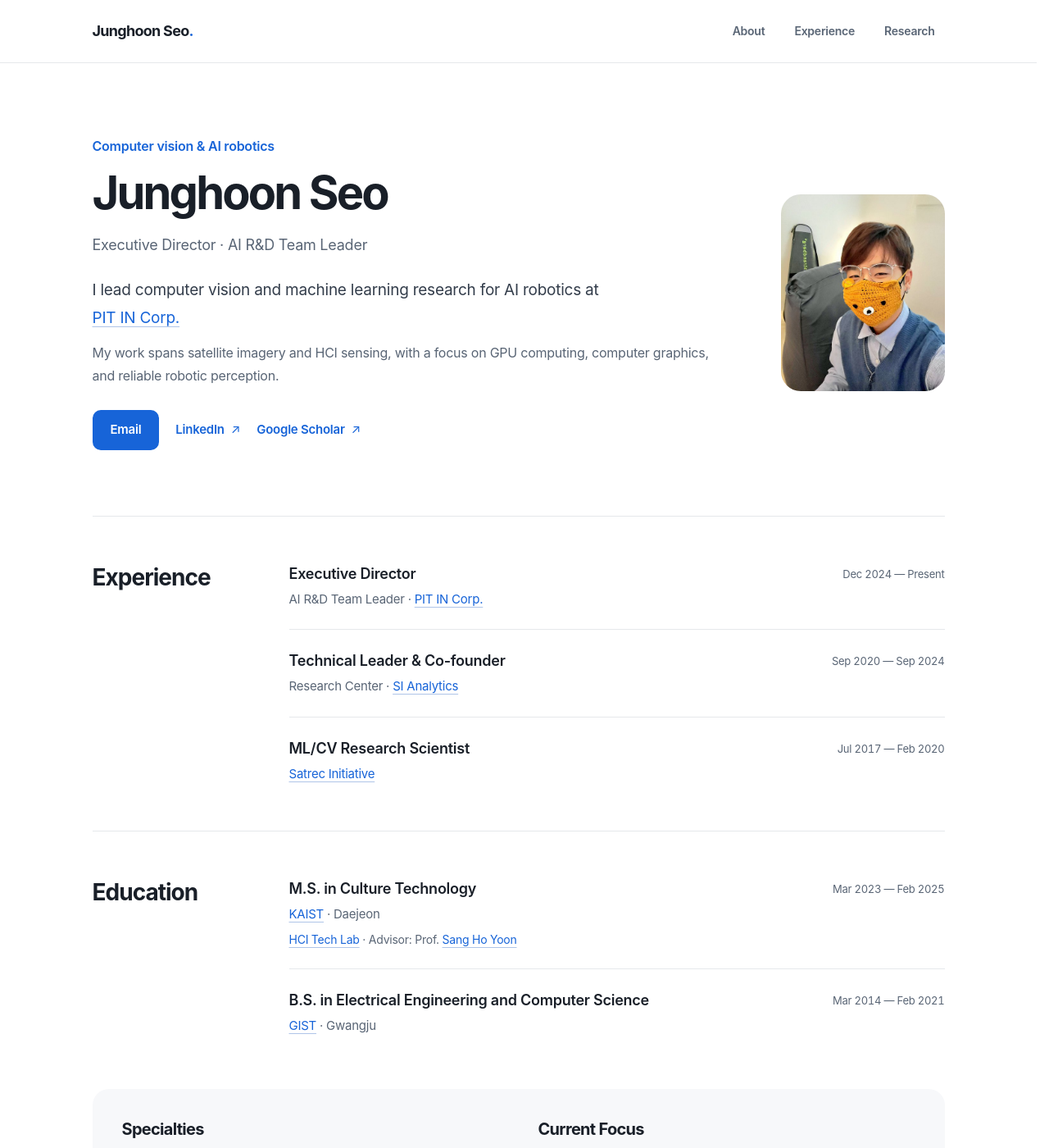
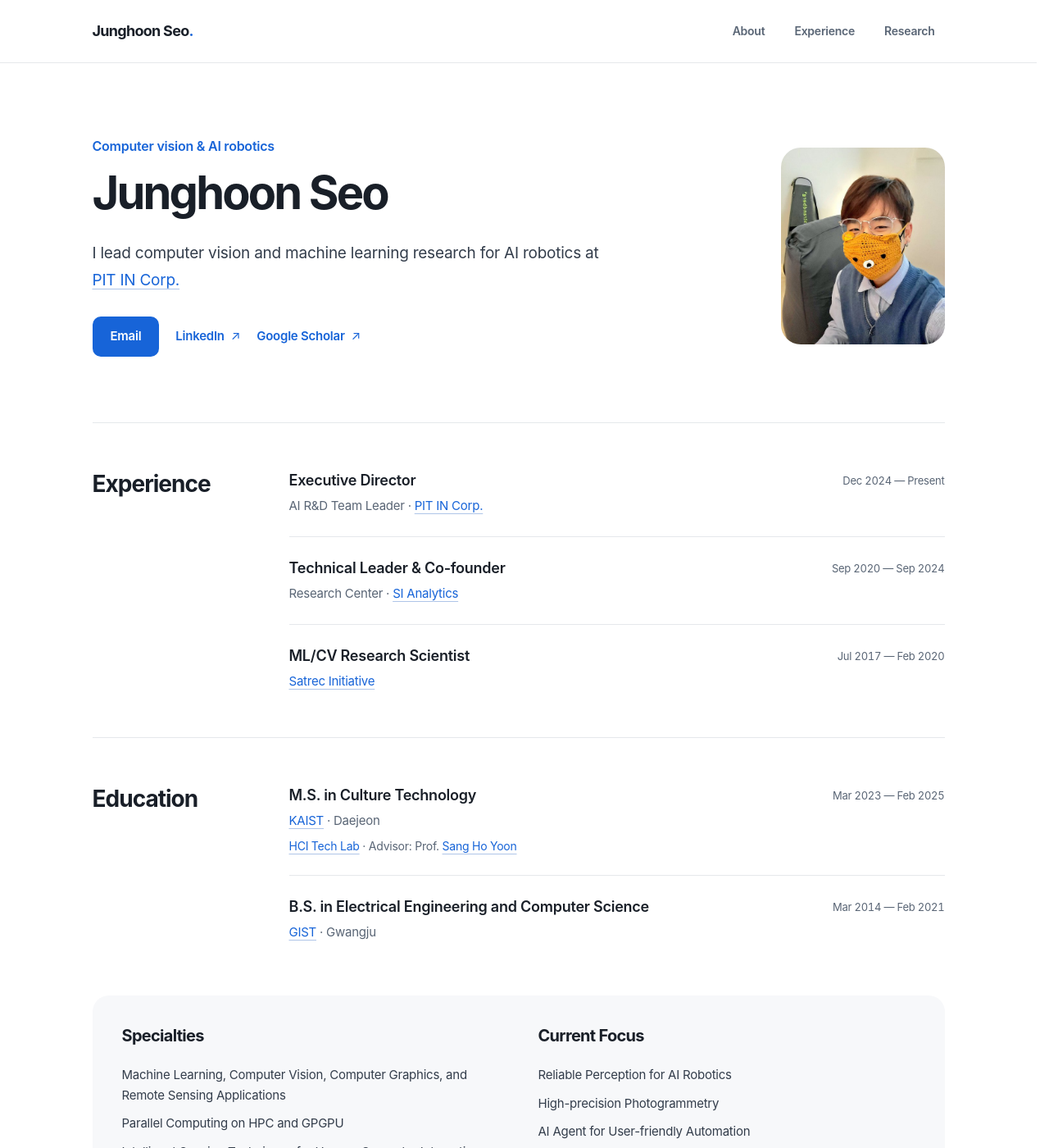
Before and after one commit to mikigom/mikigom.github.io, a Jekyll site: the page built from index.md, in a window 1280 px wide and 1400 px high. Shown: the whole window at 82% size. Built offline with Jekyll 4.4.1, drawn with Linux system fonts in a browser that asks for light colours; some of the changed text lies outside the part shown.

Commit message:
Simplify profile copy and clarify selected publications

```diff
--- a/assets/cv.css
+++ b/assets/cv.css
@@ -109,13 +109,11 @@
 .hero__intro { grid-column: 1; grid-row: 1; }
 .eyebrow { color: var(--blue); font-size: 16px; font-weight: 600; margin-bottom: 12px; }
 .hero h1 { font-size: clamp(40px, 4.5vw, 56px); line-height: 1.15; letter-spacing: -0.05em; }
-.hero__role { margin-top: 16px; font-size: 18px; color: var(--muted); }
 .hero__media { grid-column: 2; grid-row: 1 / 3; }
 .hero__media img { width: 200px; height: 240px; border-radius: 24px; object-fit: cover; object-position: center; }
 .hero__body { grid-column: 1; grid-row: 2; margin-top: 24px; }
 .lede { max-width: 670px; font-size: 19px; line-height: 1.75; }
 .lede a { white-space: nowrap; }
-.hero__detail { margin-top: 12px; color: var(--muted); font-size: 16px; line-height: 1.75; }
 .hero__actions { display: flex; flex-wrap: wrap; align-items: center; gap: 8px 20px; margin-top: 28px; }
 .btn-primary, .link, .pubs-trigger {
   display: inline-flex;
@@ -238,12 +236,10 @@
   .hero__intro { align-self: center; }
   .eyebrow { font-size: 14px; margin-bottom: 10px; }
   .hero h1 { font-size: 36px; }
-  .hero__role { font-size: 15px; margin-top: 12px; }
   .hero__media { grid-row: 1; align-self: start; padding-top: 4px; }
   .hero__media img { width: 80px; height: 96px; border-radius: 14px; }
   .hero__body { grid-column: 1 / -1; margin-top: 24px; }
   .lede { font-size: 18px; line-height: 1.7; }
-  .hero__detail { font-size: 15px; }
   .hero__actions { gap: 6px 18px; margin-top: 24px; }
   .btn-primary, .link, .pubs-trigger { font-size: 14px; }
   .btn-primary { padding-inline: 18px; }
--- a/index.md
+++ b/index.md
@@ -13,14 +13,12 @@
   <div class="hero__intro">
     <p class="eyebrow">Computer vision &amp; AI robotics</p>
     <h1 id="about-title">Junghoon Seo</h1>
-    <p class="hero__role">Executive Director · AI R&amp;D Team Leader</p>
   </div>
   <div class="hero__media">
     <img src="{{ '/assets/YN2n7fI_.jpg' | relative_url }}" alt="Junghoon Seo" width="200" height="240" fetchpriority="high" />
   </div>
   <div class="hero__body">
     <p class="lede">I lead computer vision and machine learning research for AI robotics at <a href="https://pitin-ev.com/">PIT IN Corp.</a></p>
-    <p class="hero__detail">My work spans satellite imagery and HCI sensing, with a focus on GPU computing, computer graphics, and reliable robotic perception.</p>
     <div class="hero__actions">
       <a class="btn-primary" href="mailto:s3213403@gmail.com">Email</a>
       <a class="link" href="https://www.linkedin.com/in/junghoon-seo/">LinkedIn <span aria-hidden="true">↗</span></a>
@@ -107,10 +105,7 @@
 
 <section class="section" id="research" aria-labelledby="research-title">
   <header class="section__head section__head--pubs">
-    <div>
-      <h2 id="research-title">Publications</h2>
-      <p>Selected work in machine learning, robotics, and sensing.</p>
-    </div>
+    <h2 id="research-title">Selected Publications</h2>
     <button id="publications-open" class="pubs-trigger" type="button" aria-haspopup="dialog" aria-controls="publications-modal" hidden>
       View all <span data-pubs-count></span> publications <span aria-hidden="true">↗</span>
     </button>
```
